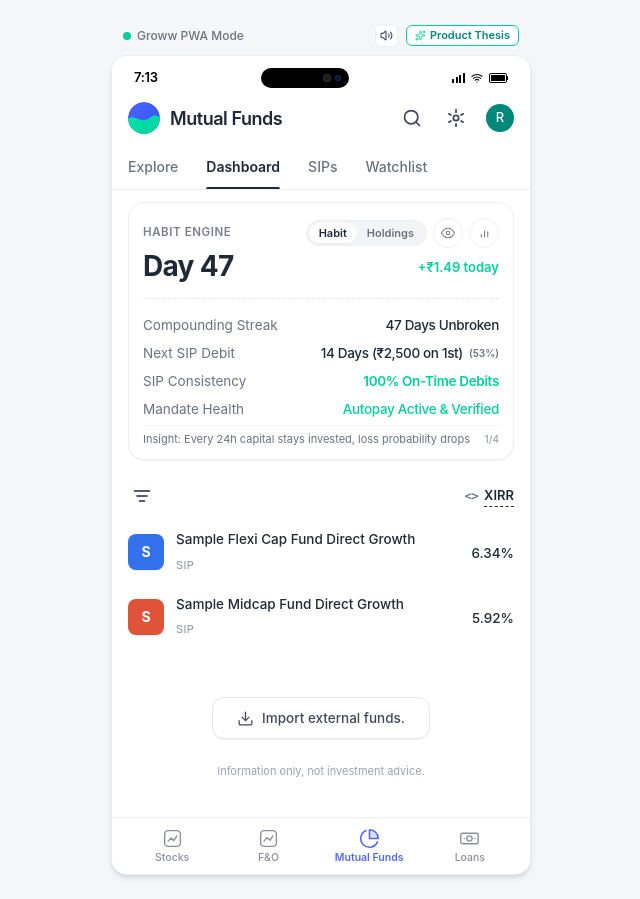
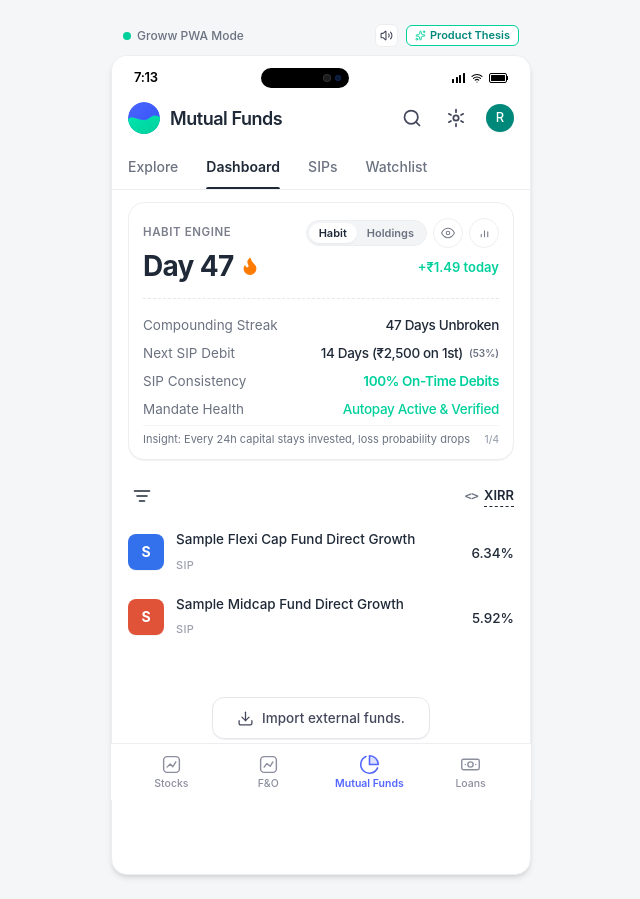
Before and after one commit to modignani95-wq/Groww-SIP-prototype-final-iteration, a React (Vite) app: page / in a window 1280 px wide. Shown: the whole page, without its empty margins (319-959 px from the left). Built offline with nearby package versions, Linux system fonts and the light colour scheme.

Commit message:
feat: add 2D vector flame icon beside Day 47 and make bottom nav bar permanently static

```diff
--- a/src/App.jsx
+++ b/src/App.jsx
@@ -66,14 +66,16 @@ export default function App() {
       {/* 4. Main Scrollable View with Pull-to-Refresh */}
       <PullToRefresh onRefresh={handleRefresh}>
         {activeBottomTab !== 'mf' ? (
-          <OtherTabViews
-            tab={activeBottomTab}
-            onBackToMf={() => setActiveBottomTab('mf')}
-          />
+          <div className="pb-20">
+            <OtherTabViews
+              tab={activeBottomTab}
+              onBackToMf={() => setActiveBottomTab('mf')}
+            />
+          </div>
         ) : (
-          <>
+          <div className="pb-20">
             {activeSubTab === 'Dashboard' && (
-              <main className="flex-1 pb-4">
+              <main className="flex-1">
                 {/* Primary Hero Dual-View Interactive Card: Habit Mode vs Holdings Mode */}
                 <HeroCard
                   onOpenXirr={() => setIsXirrOpen(true)}
@@ -99,11 +101,11 @@ export default function App() {
             {activeSubTab === 'Watchlist' && (
               <WatchlistView />
             )}
-          </>
+          </div>
         )}
       </PullToRefresh>
 
-      {/* 5. Fixed Bottom Navigation Bar (Stocks, F&O, Mutual Funds [Active], Loans) */}
+      {/* 5. Fixed Static Bottom Navigation Bar (Stocks, F&O, Mutual Funds [Active], Loans) */}
       <BottomNavBar
         activeBottomTab={activeBottomTab}
         onSelectBottomTab={(tabId) => setActiveBottomTab(tabId)}
--- a/src/components/BottomNavBar.jsx
+++ b/src/components/BottomNavBar.jsx
@@ -9,7 +9,7 @@ export default function BottomNavBar({ activeBottomTab, onSelectBottomTab }) {
   };
 
   return (
-    <nav className="w-full bg-white border-t border-[#ECEEF0] px-3 pt-1.5 pb-[max(0.375rem,env(safe-area-inset-bottom))] flex items-center justify-around select-none z-20 shrink-0">
+    <nav className="fixed bottom-0 left-0 right-0 max-w-[420px] mx-auto w-full bg-white border-t border-[#ECEEF0] px-3 pt-1.5 pb-[max(0.375rem,env(safe-area-inset-bottom))] flex items-center justify-around select-none z-40">
       {/* 1. Stocks */}
       <button
         onClick={() => handleClick('stocks')}
--- a/src/components/HabitModeView.jsx
+++ b/src/components/HabitModeView.jsx
@@ -1,4 +1,5 @@
 import React, { useState, useEffect } from 'react';
+import { Flame } from 'lucide-react';
 import confetti from 'canvas-confetti';
 import { playCelebrationFanfare, playTapSound, triggerHaptic } from '../utils/audio';
 
@@ -38,16 +39,18 @@ export default function HabitModeView({ isValueHidden }) {
 
   return (
     <div className="h-[195px] flex flex-col justify-between select-none">
-      {/* 1. Day 47 Compounding Counter Hero Row - Clean Groww Typography */}
+      {/* 1. Day 47 Compounding Counter Hero Row - Clean Groww Typography with 2D Flame Icon */}
       <div className="h-8 flex items-center justify-between">
         <div
           onClick={handleStreakClick}
-          className="flex items-center cursor-pointer active:scale-98 transition-transform"
+          className="flex items-center space-x-1.5 cursor-pointer active:scale-98 transition-transform"
           title="Tap to celebrate streak"
         >
           <span className="text-[28px] font-bold text-[#1F2937] tracking-tight leading-none font-sans">
             Day 47
           </span>
+          {/* Flat 2D Vector Flame Icon */}
+          <Flame size={20} className="text-[#FF7A00] fill-[#FF7A00] shrink-0 stroke-[1.5]" />
         </div>
 
         {/* Live Accrual Counter */}
@@ -61,7 +64,7 @@ export default function HabitModeView({ isValueHidden }) {
       {/* 2. Groww Dashed Divider Line */}
       <div className="w-full border-t border-dashed border-[#E5E7EB] my-2.5" />
 
-      {/* 3. 4-Row Metric Grid - Strictly Groww Design System (No Emojis) */}
+      {/* 3. 4-Row Metric Grid - Strictly Groww Design System */}
       <div className="space-y-2 text-[13.5px]">
         {/* Row 1: Streak Status */}
         <div className="flex items-center justify-between h-5">
@@ -101,7 +104,7 @@ export default function HabitModeView({ isValueHidden }) {
         </div>
       </div>
 
-      {/* 4. Reassurance Insight Banner (Clean Typography, No Lightbulb) */}
+      {/* 4. Reassurance Insight Banner (Clean Typography) */}
       <div
         onClick={nextInsight}
         className="pt-2 border-t border-gray-100 flex items-center justify-between text-[11px] text-[#6B7280] cursor-pointer hover:text-[#1F2937] transition-colors h-5"
```
